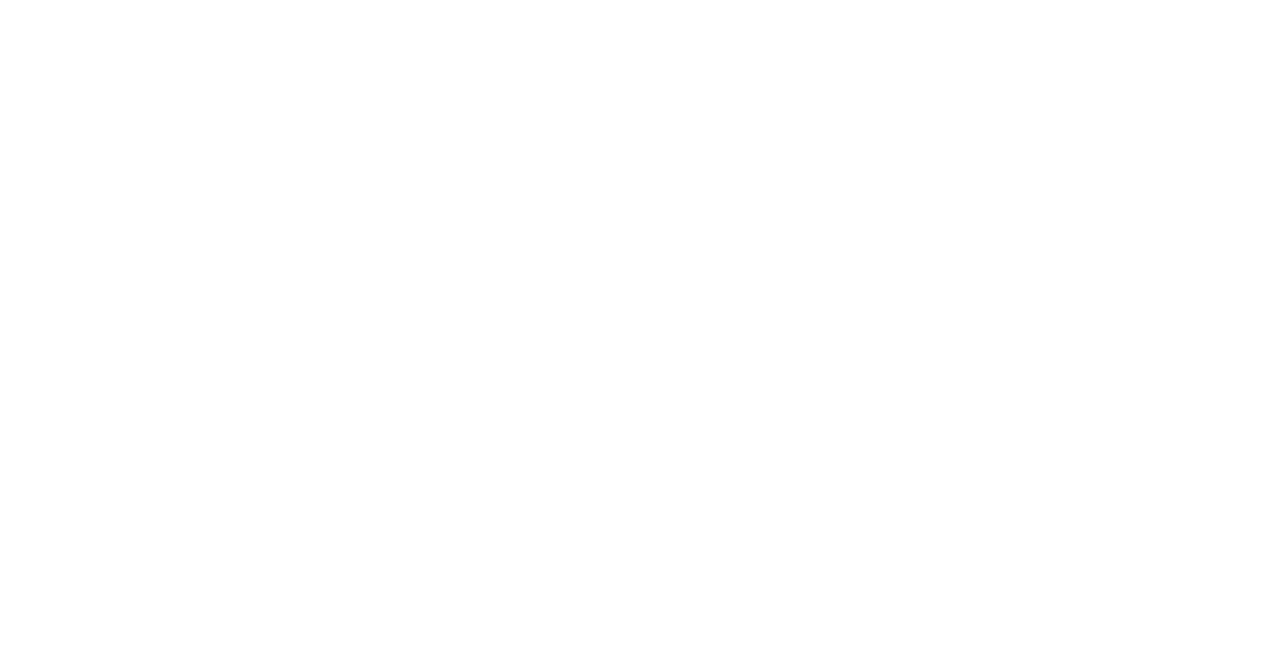
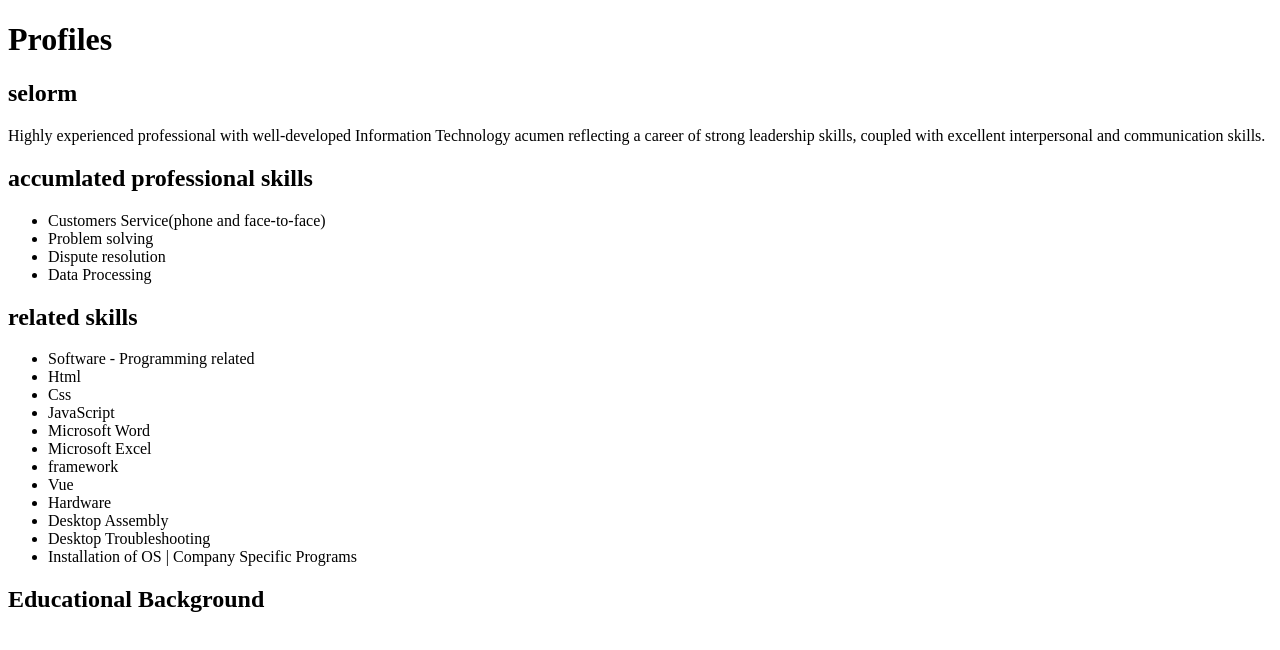
Before and after one commit to kofikumi/myprofile, a plain HTML site: page index.html in a window 1280 px wide. Drawn offline with Linux system fonts and the light colour scheme.

```diff
--- a/index.html
+++ b/index.html
@@ -7,10 +7,50 @@
     <title>Profiles</title>
   </head>
   <body>
+    <h1>Profiles</h1>
     <div class="container">
+      <div class="selorm">
+        <div class="image"></div>
+        <div class="content">
+          <h2>selorm</h2>
+          <p>
+            Highly experienced professional with well-developed Information
+            Technology acumen reflecting a career of strong leadership skills,
+            coupled with excellent interpersonal and communication skills.
+          </p>
+        </div>
+        <div class="skills">
+          <h2>accumlated professional skills</h2>
+          <ul>
+            <li>Customers Service(phone and face-to-face)</li>
+            <li>Problem solving</li>
+            <li>Dispute resolution</li>
+            <li>Data Processing</li>
+          </ul>
+          <h2>related skills</h2>
+          <ul>
+            <li class="high">Software - Programming related</li>
+            <li class="indent">Html</li>
+            <li class="indent">Css</li>
+            <li class="indent">JavaScript</li>
+            <li class="indent">Microsoft Word</li>
+            <li class="indent">Microsoft Excel</li>
+            <li class="high">framework</li>
+            <li class="indent">Vue</li>
+            <li class="high">Hardware</li>
+            <li class="indent">Desktop Assembly</li>
+            <li class="indent">Desktop Troubleshooting</li>
+            <li class="indent">
+              Installation of OS | Company Specific Programs
+            </li>
+          </ul>
+        </div>
+        <div class="educational_bg">
+          <h2>Educational Background</h2>
+        </div>
+      </div>
       <div class="mr_kumi"></div>
       <div class="edem"></div>
-      <div class="selorm"></div>
       <div class="david"></div>
       <!-- <div class="apprciation"></div> -->
     </div>
```
